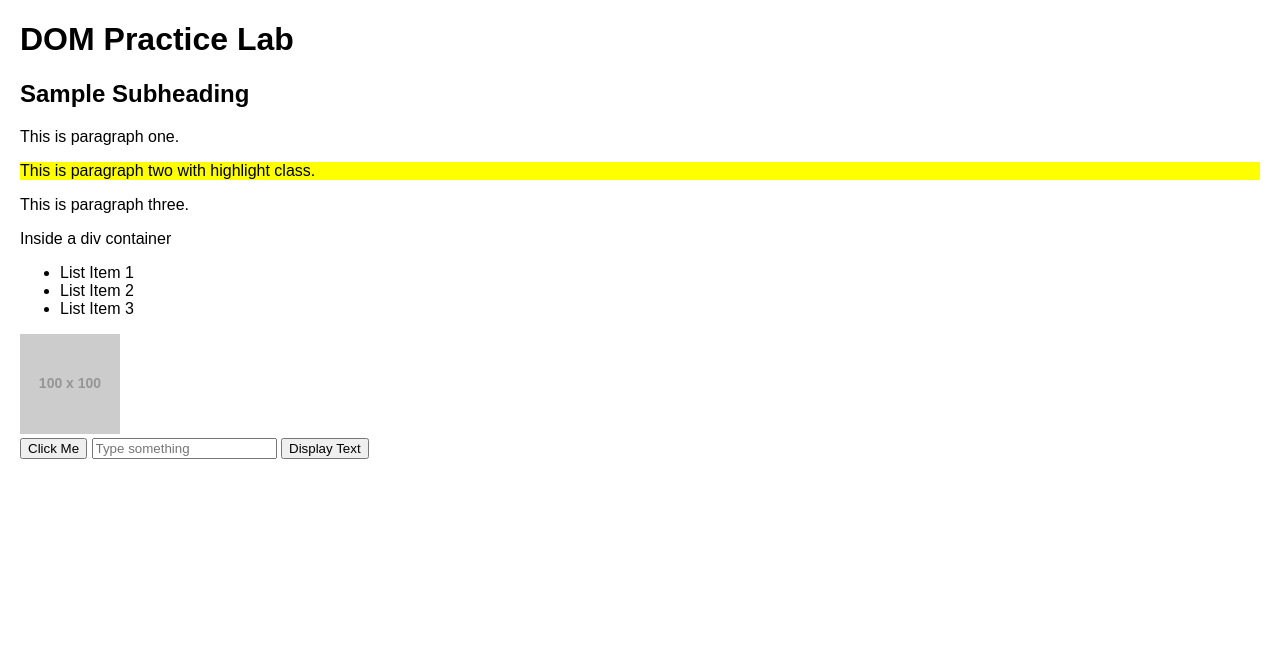
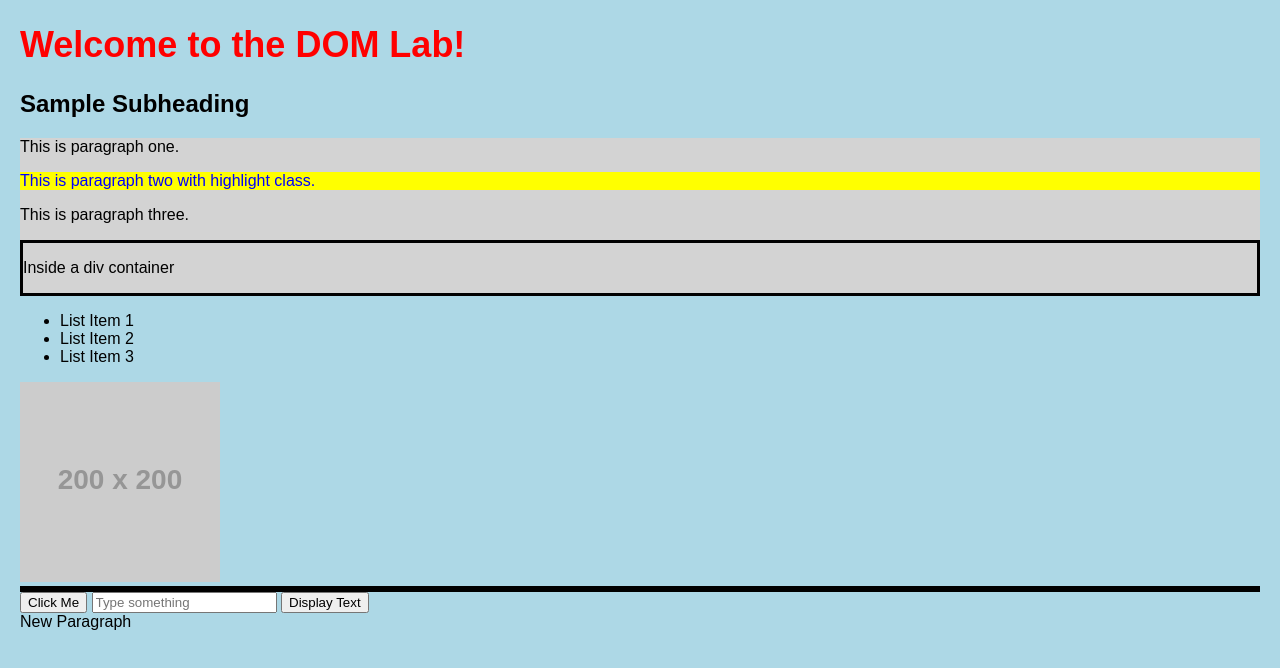
Before and after one commit to mabuhani/MI-Lab3, a plain HTML site: page index.html in a window 1280 px wide. Drawn offline with Linux system fonts and the light colour scheme; placeholder pictures from the web are drawn by us.

Commit message:
lab3 done

```diff
--- a/index.html
+++ b/index.html
@@ -14,31 +14,42 @@
 </head>
 <body>
 
-  <h1 id="title">DOM Practice Lab</h1>
+  <h1 id="title">Welcome to the DOM Lab!</h1>
   <h2>Sample Subheading</h2>
-
+  <div id="background_color"><!--create this div-->
   <p>This is paragraph one.</p>
-  <p class="highlight">This is paragraph two with highlight class.</p>
+  <p class="highlight" id="color">This is paragraph two with highlight class.</p>
   <p>This is paragraph three.</p>
 
-  <div id="container">
+  <div class="active" id="container">
     <p>Inside a div container</p>
   </div>
-
+</div>
   <ul id="list">
     <li>List Item 1</li>
     <li>List Item 2</li>
     <li>List Item 3</li>
   </ul>
 
-  <img id="sampleImage" src="https://placehold.co/100x100" alt="Sample">
+  <img id="sampleImage" src="https://placehold.co/200x200" alt="Sample">
 
   <div id="output"></div>
 
   <button id="mainButton">Click Me</button>
   <input type="text" id="userInput" placeholder="Type something">
   <button id="displayButton">Display Text</button>
-
+<script>
+    document.getElementById("title").style.color="red"
+    document.getElementById("background_color").style.backgroundColor="lightgray"
+    document.getElementById("container").style.border ="solid black"
+    document.getElementById("output").style.border ="solid black"
+    document.getElementById("title").style.fontSize="36px"
+    document.getElementById("color").style.color ="blue"
+    document.body.style.backgroundColor="lightblue"
+    let ele = document.createElement("div")
+    ele.textContent = "New Paragraph"
+    document.body.appendChild(ele)
+</script>
   <script src="script.js"></script>
 </body>
 </html>
```
